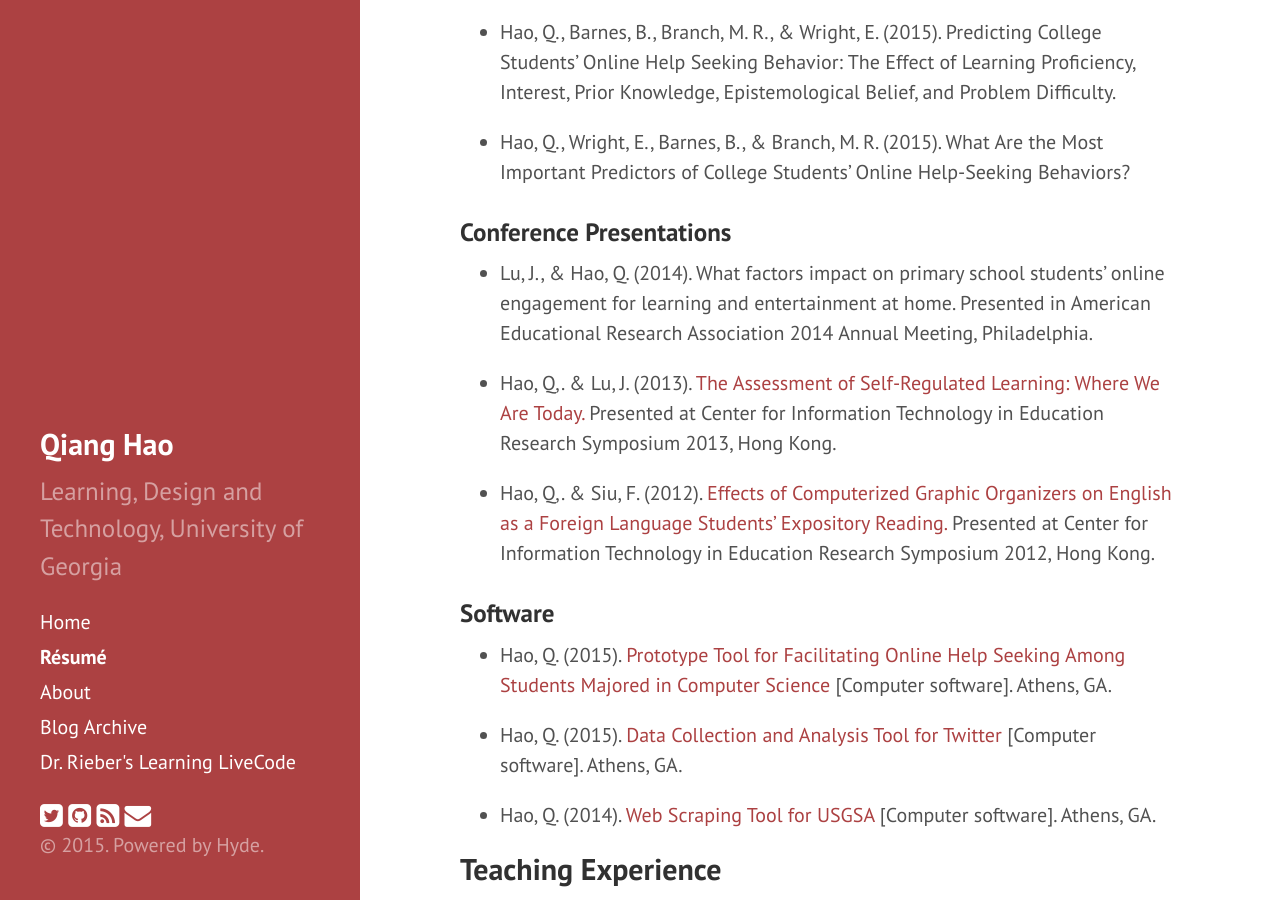
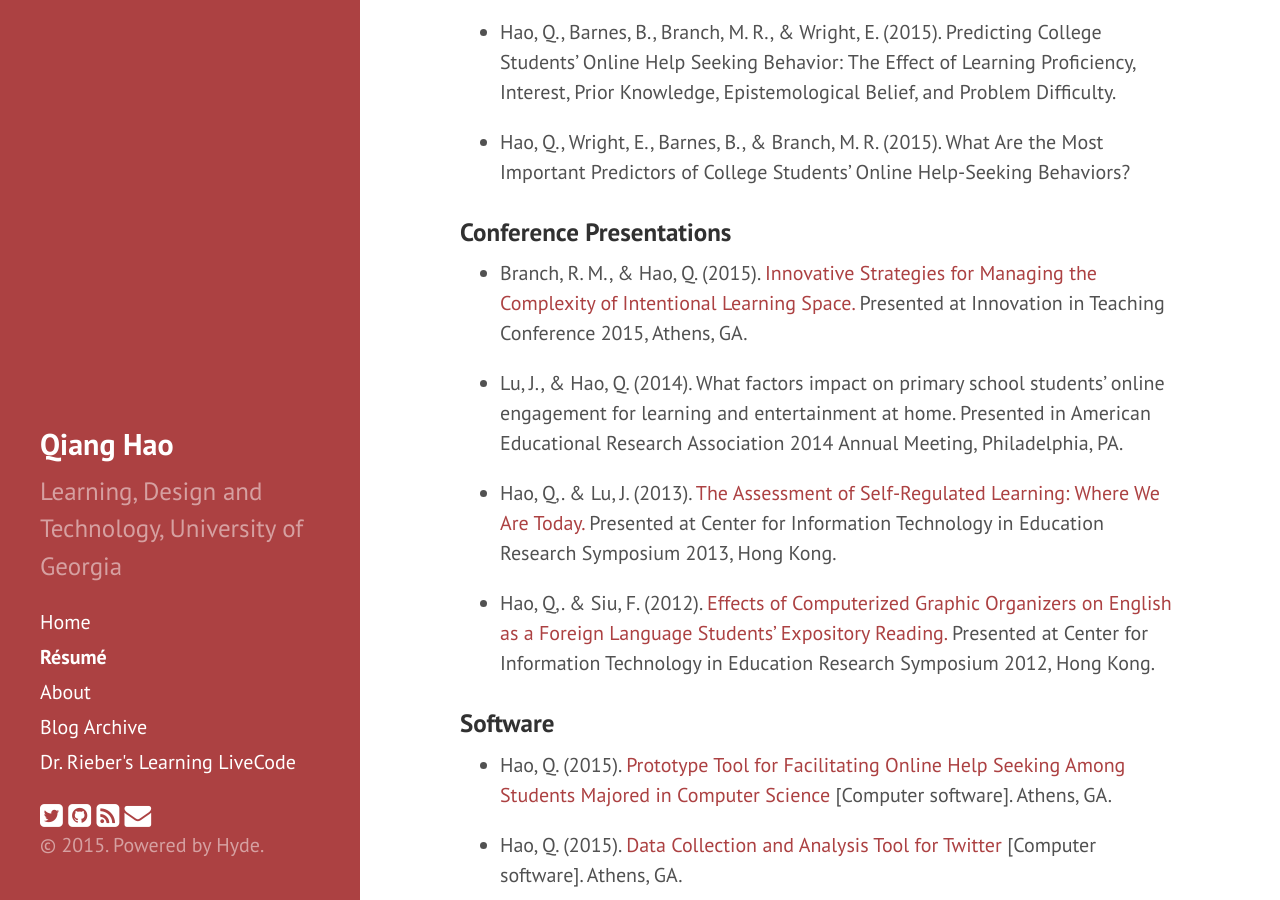
Before and after one commit to Neo-Hao/neo-hao.github.io, a Jekyll site: the page built from Résumé.md, in a window 1280 px wide and 900 px high, scrolled down 1798 px. Built offline with Jekyll 4.4.1, drawn with Linux system fonts in a browser that asks for light colours; nearby versions of some CDN libraries; Markdown is read by kramdown in place of the engine named in the settings.

Commit message:
Presentation

```diff
--- a/Résumé.md
+++ b/Résumé.md
@@ -63,7 +63,9 @@ title: Résumé
 
 ### Conference Presentations
 
-* Lu, J., & Hao, Q. (2014). What factors impact on primary school students’ online engagement for learning and entertainment at home. Presented in American Educational Research Association 2014 Annual Meeting, Philadelphia.
+* Branch, R. M., & Hao, Q. (2015). <a href="http://slides.com/neohao/strategies-for-learning-space/live#/" target="_blank">Innovative Strategies for Managing the Complexity of Intentional Learning Space.</a> Presented at Innovation in Teaching Conference 2015, Athens, GA.
+
+* Lu, J., & Hao, Q. (2014). What factors impact on primary school students’ online engagement for learning and entertainment at home. Presented in American Educational Research Association 2014 Annual Meeting, Philadelphia, PA.
 
 * Hao, Q,. & Lu, J. (2013). <a href="http://citers2013.cite.hku.hk/en/paper_605.htm" target="_blank">The Assessment of Self-Regulated Learning: Where We Are Today.</a> Presented at Center for Information Technology in Education Research Symposium 2013, Hong Kong.
 
```
